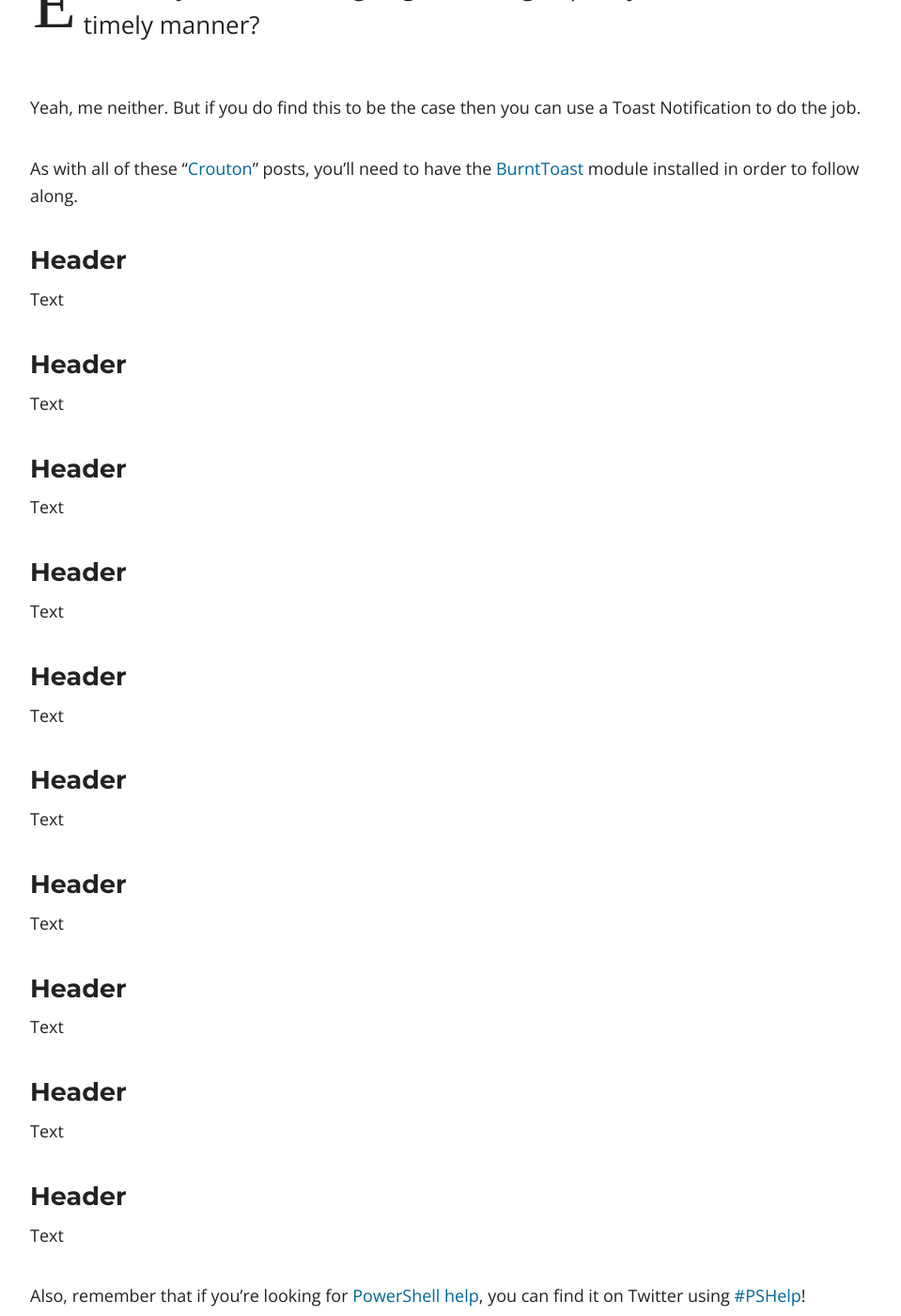
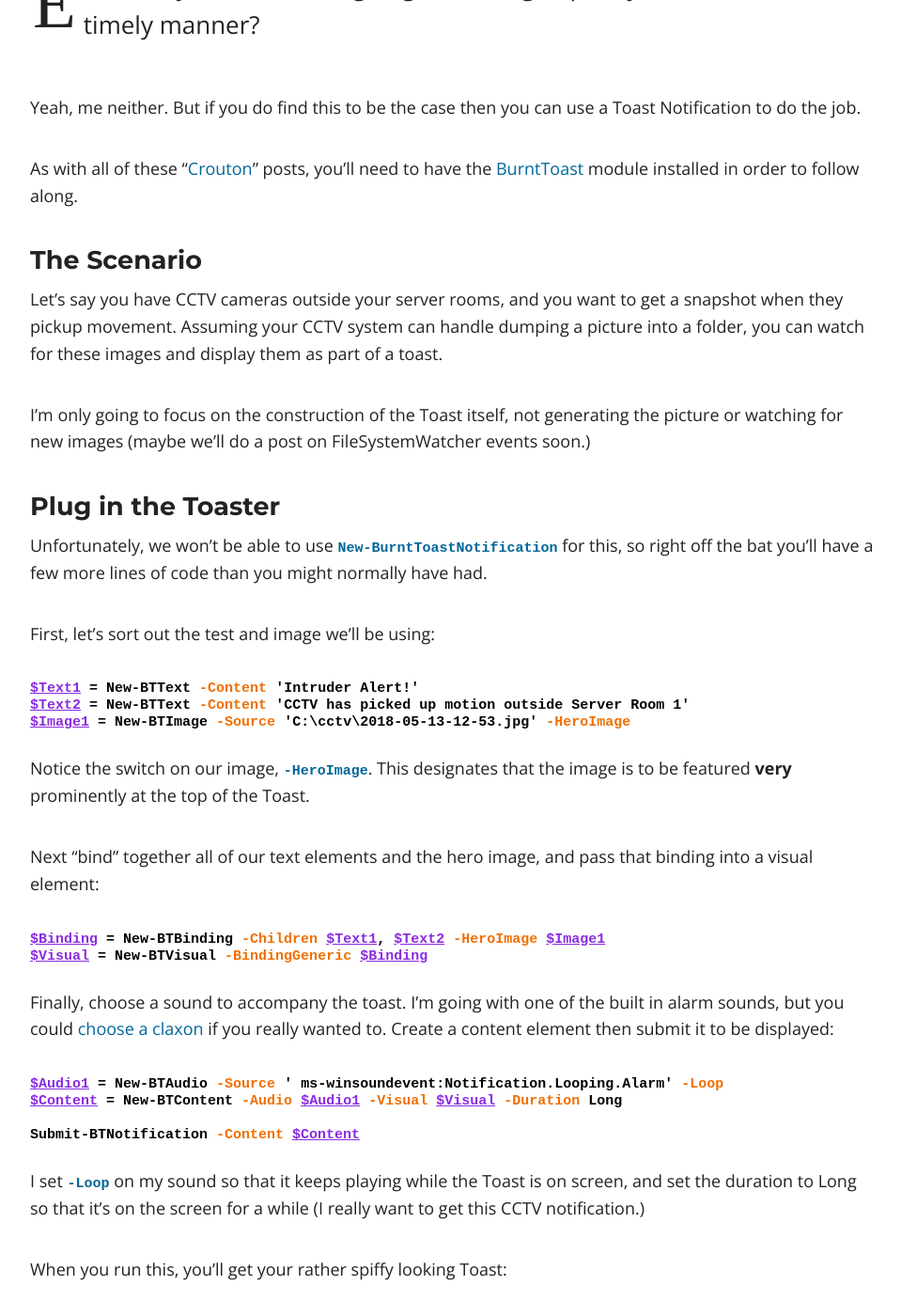
Before and after one commit to Windos/windos.github.io, a Jekyll site: the page built from _posts/2018-05-13-crouton-heroimages.md, in a window 1280 px wide and 1400 px high, scrolled down 564 px. Shown: the whole window at 94% size, without its empty margins (158-1117 px from the left). Built offline with Jekyll 4.4.1, drawn with Linux system fonts in a browser that asks for light colours; nearby versions of some CDN libraries; some web fonts are replaced; our own code applies the rules of GitHub Pages for plain Markdown files; comment, search, counter and statistics services are not loaded; some of the changed text lies outside the part shown.

Commit message:
Post done?

````diff
--- a/_posts/2018-05-13-crouton-heroimages.md
+++ b/_posts/2018-05-13-crouton-heroimages.md
@@ -1,6 +1,15 @@
 ---
-date: "2018-05-10 22:00:00 +1200"
+layout: post
 title: "Crouton #7 – Superhero Landing"
+excerpt: "Ever find yourself needing to get an image up on your screen in a timely manner?"
+modified: 2018-05-13 14:45:00 +1200
+date: 2018-05-13 14:45:00 +1200
+tags: [powershell, crouton, burnttoast]
+comments: true
+image:
+ thumb: /crouton-heroimages/thumb.jpg
+ credit: Matthias Weinberger
+ creditlink: https://www.flickr.com/photos/51035610542@N01/6211443671
 ---
 
 Ever find yourself needing to get an image up on your screen in a timely manner?
@@ -13,45 +22,78 @@ you’ll need to have the
 [BurntToast](https://www.powershellgallery.com/packages/BurntToast) module
 installed in order to follow along.
 
-### Header
+### The Scenario
 
-Text
+Let’s say you have CCTV cameras outside your server rooms, and you want to get a
+snapshot when they pickup movement. Assuming your CCTV system can handle dumping
+a picture into a folder, you can watch for these images and display them as part
+of a toast.
 
-### Header
+I’m only going to focus on the construction of the Toast itself, not generating
+the picture or watching for new images (maybe we’ll do a post on
+FileSystemWatcher events soon.)
 
-Text
+### Plug in the Toaster
 
-### Header
+Unfortunately, we won’t be able to use `New-BurntToastNotification` for this,
+so right off the bat you’ll have a few more lines of code than you might
+normally have had.
 
-Text
+First, let’s sort out the test and image we’ll be using:
 
-### Header
+```powershell
+$Text1 = New-BTText -Content 'Intruder Alert!'
+$Text2 = New-BTText -Content 'CCTV has picked up motion outside Server Room 1'
+$Image1 = New-BTImage -Source 'C:\cctv\2018-05-13-12-53.jpg' -HeroImage
+```
 
-Text
+Notice the switch on our image, `-HeroImage`. This designates that the image
+is to be featured **very** prominently at the top of the Toast.
 
-### Header
+Next “bind” together all of our text elements and the hero image, and pass that
+binding into a visual element:
 
-Text
+```powershell
+$Binding = New-BTBinding -Children $Text1, $Text2 -HeroImage $Image1
+$Visual = New-BTVisual -BindingGeneric $Binding
+```
 
-### Header
+Finally, choose a sound to accompany the toast. I’m going with one of the built
+in alarm sounds, but you could [choose a
+claxon](https://king.geek.nz/2018/04/02/crouton-sounds/) if you really wanted
+to. Create a content element then submit it to be displayed:
 
-Text
+```powershell
+$Audio1 = New-BTAudio -Source ' ms-winsoundevent:Notification.Looping.Alarm' -Loop
+$Content = New-BTContent -Audio $Audio1 -Visual $Visual -Duration Long
 
-### Header
+Submit-BTNotification -Content $Content
+```
 
-Text
+I set `-Loop` on my sound so that it keeps playing while the Toast is on
+screen, and set the duration to Long so that it’s on the screen for a while (I
+really want to get this CCTV notification.)
 
-### Header
+When you run this, you’ll get your rather spiffy looking Toast:
 
-Text
+[![Hero Image TOast](/images/crouton-heroimages/herotoast.png)](/images/crouton-heroimages/herotoast.png)
 
-### Header
+### Wrap-up
 
-Text
+This post has been a long time coming. My last one went out the day I went back
+to work after a couple of weeks off… and it took a while to catch back up.
+Doesn’t help that I’m also working on a couple of side projects at the time
+which meant this blog took a back seat for a little while.
 
-### Header
-
-Text
+The only project I’ll mention now (and expect to hear more in the future), is
+[Adam Bertram’s](https://twitter.com/adbertram/) upcoming e-learning service
+[TechSnips](http://techsnips.io). I’ve been busy recording “snips” ready for the
+[official
+launch](https://www.adamtheautomator.com/introducing-techsnips-a-new-it-screencast-learning-platform/)
+on the 5th of June. If you’re interested in getting in on the early soft launch,
+and get a 25% discount, make sure to check out
+[www.techsnips.io](http://www.techsnips.io) and register your interest at the
+bottom of the page!
 
 Also, remember that if you're looking for [PowerShell
 help](https://king.geek.nz/2018/03/20/pshelp-twitter/), you can find it on
````
Also changed, not shown: images/crouton-heroimages/herotoast.png (added).
